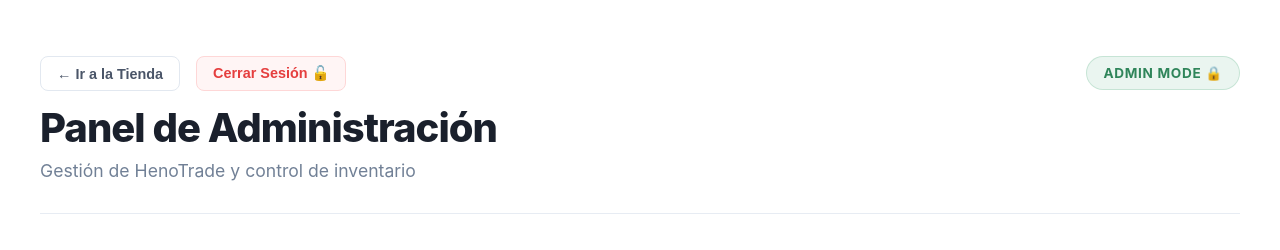
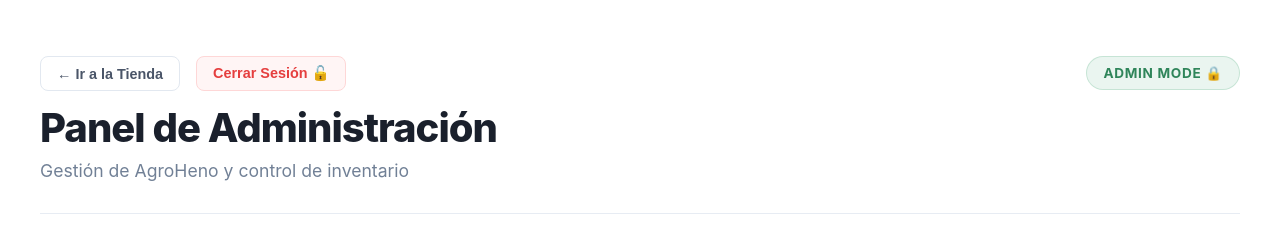
Before and after one commit to JFCP012/Proyecto-Gestion-TI2, an Angular app in the folder frontend-VentaHeno/: page /admin in a window 1280 px wide. Shown: the top 250 px of the page. Built offline with nearby package versions, Linux system fonts and the light colour scheme; sample sign-in values are in the browser's storage.

Commit message:
AgroHeno

```diff
--- a/frontend-VentaHeno/src/app/pages/admin/admin.component.html
+++ b/frontend-VentaHeno/src/app/pages/admin/admin.component.html
@@ -6,7 +6,7 @@
         <button class="btn-logout-admin" (click)="cerrarSesion()">Cerrar Sesión 🔓</button>
       </div>
       <h1>Panel de Administración</h1>
-      <p>Gestión de HenoTrade y control de inventario</p>
+      <p>Gestión de AgroHeno y control de inventario</p>
     </div>
     <div class="admin-badge">Admin Mode 🔒</div>
   </div>
```
